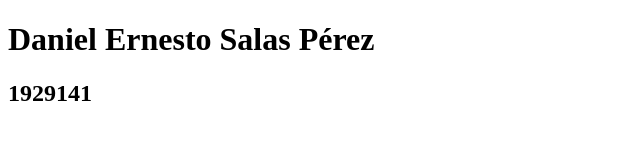
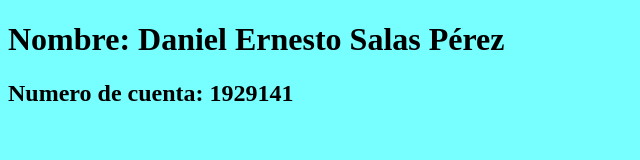
Before and after one commit to DanSP78/ActividadGit, a plain HTML site: page index.html in a window 1280 px wide. Shown: the whole page, without its empty margins (0-640 px from the left). Drawn offline with Linux system fonts and the light colour scheme.

Commit message:
Quinto Commit

```diff
--- a/index.html
+++ b/index.html
@@ -4,10 +4,10 @@
 <head style="background-color: aqua;">
     <meta charset="UTF-8">
     <meta name="viewport" content="width=device-width, initial-scale=1.0">
-    <h1>Daniel Ernesto Salas Pérez</h1>
-    <h2>1929141</h2>
+    <h1>Nombre: Daniel Ernesto Salas Pérez</h1>
+
 </head>
-<body>
-
+<body style="background-color: rgba(0, 255, 255, 0.534);">
+    <h2>Numero de cuenta: 1929141</h2>
 </body>
 </html>
```
